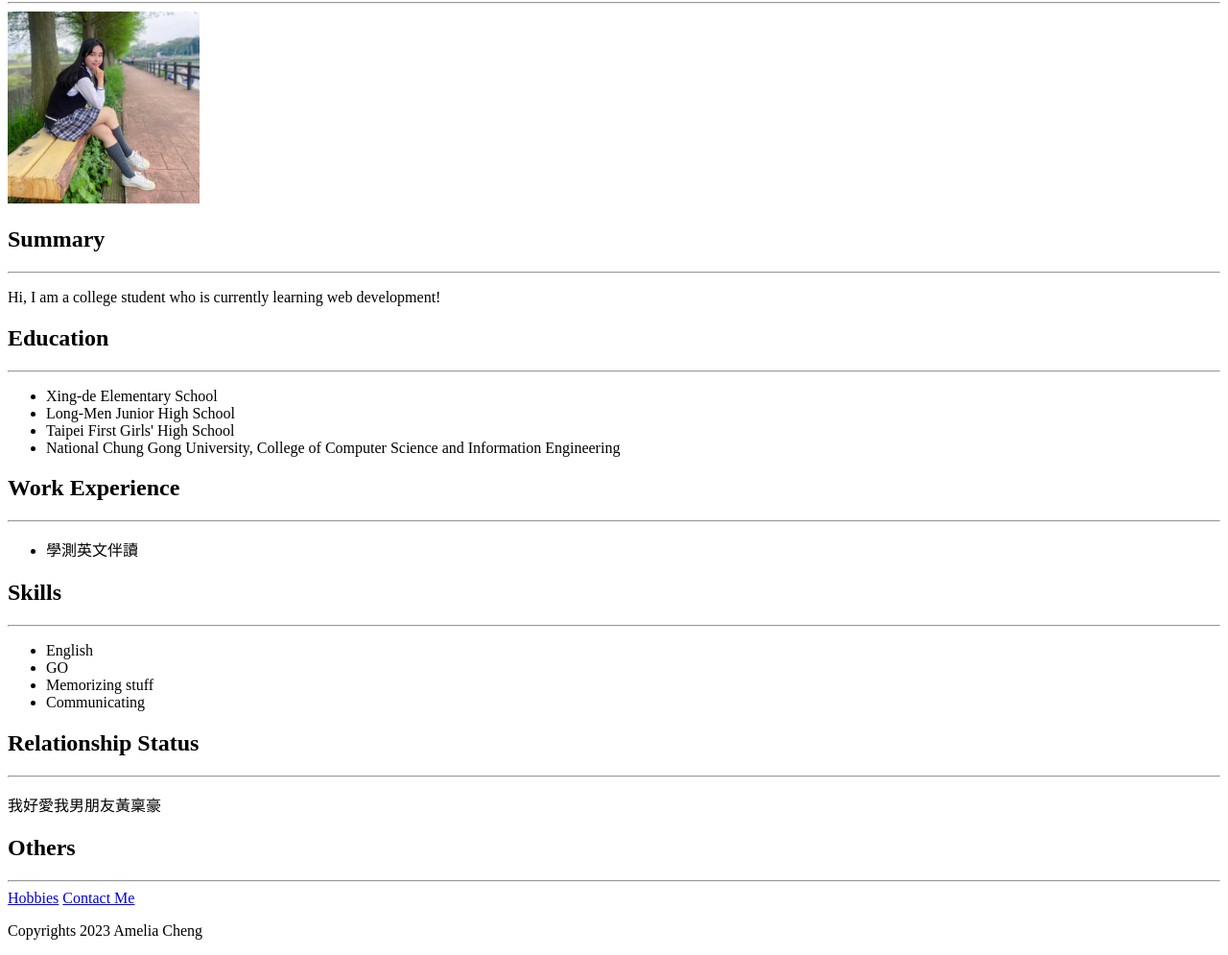
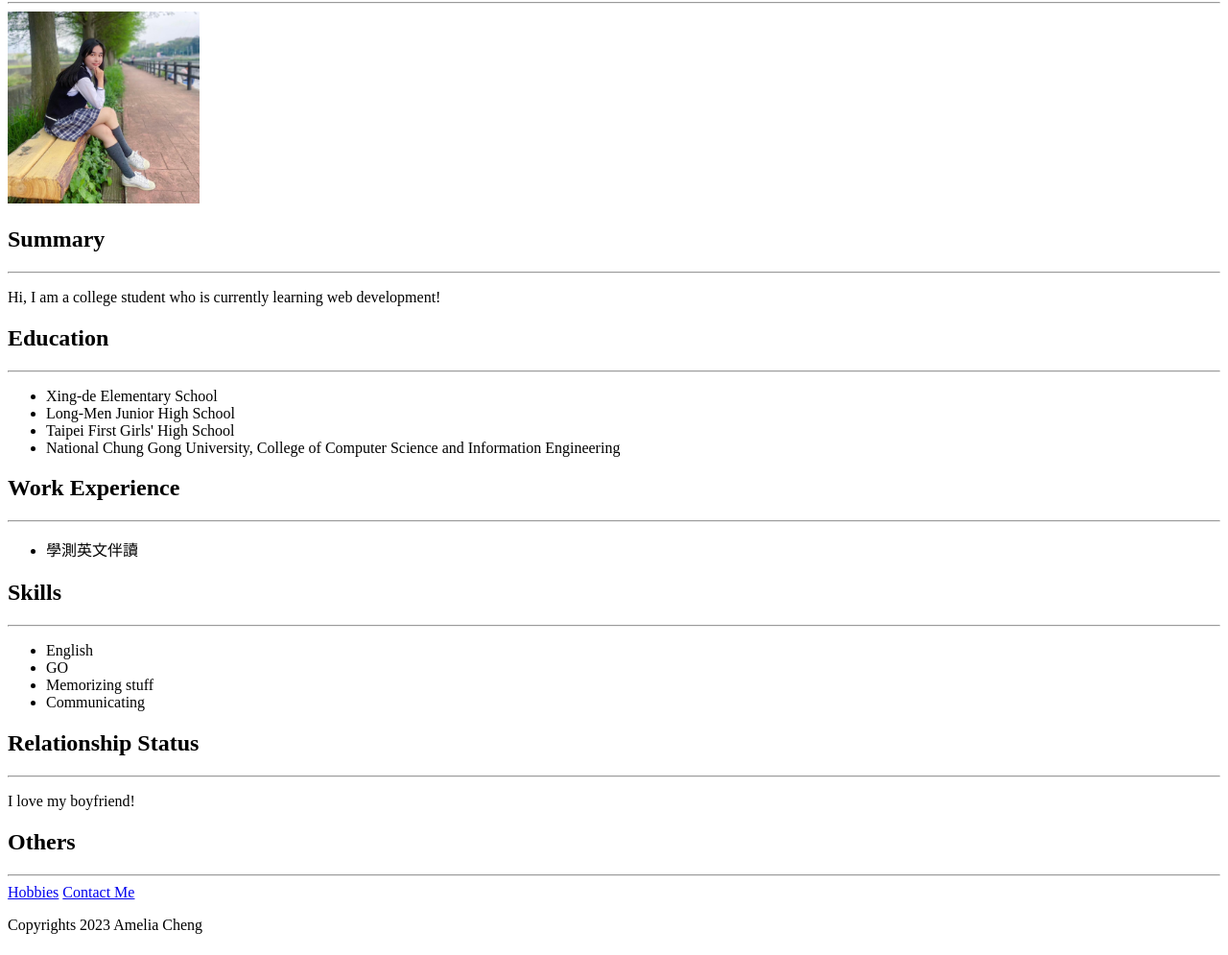
Before and after one commit to ameliaalpaca0407/my-resume, a plain HTML site: page index.html in a window 1280 px wide. Shown: the part 78-1073 px from the top of the page at 96% size. Drawn offline with Linux system fonts and the light colour scheme.

Commit message:
Update index.html

```diff
--- a/index.html
+++ b/index.html
@@ -40,7 +40,7 @@
 
     <h2>Relationship Status</h2>
     <hr />
-    <p>我好愛我男朋友黃稟豪</p>
+    <p>I love my boyfriend!</p>
 
     <h2>Others</h2>
     <hr />
```
